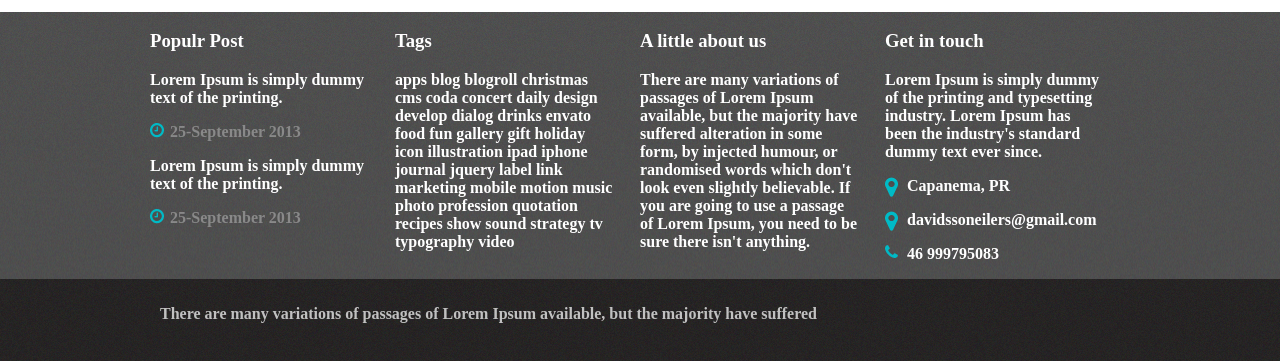
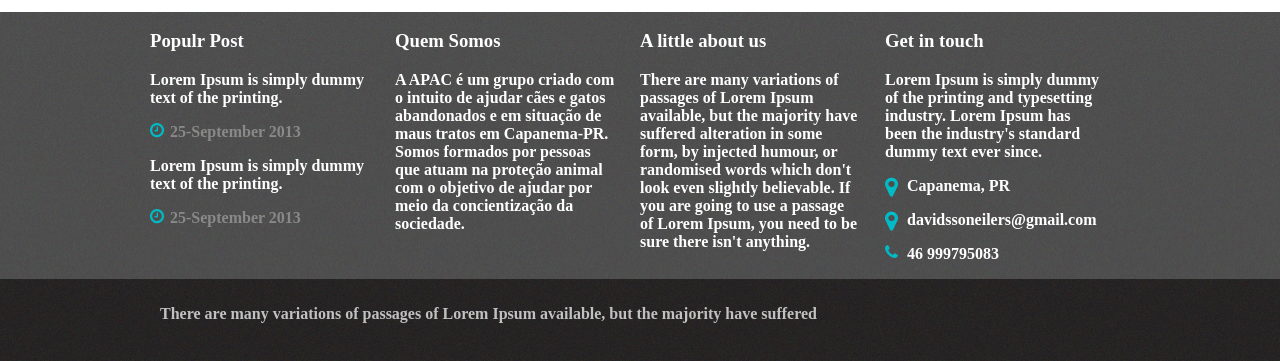
Before and after one commit to davidssoneilers/uningapiescIII, a plain HTML site: page index.html in a window 1280 px wide. Shown: the part 2079-2440 px from the top of the page. Drawn offline with Linux system fonts and the light colour scheme.

Commit message:
Update index.html
adicionando textos

```diff
--- a/index.html
+++ b/index.html
@@ -170,10 +170,12 @@
                             <p class="clock">25-September 2013<p>
                 </div>
                 <div class="col-4">
-                    <h3><b>Tags</b></h3>
-                    <p>apps blog blogroll christmas cms coda concert daily design develop dialog drinks envato food fun
-                        gallery gift holiday icon illustration ipad iphone journal jquery label link marketing mobile
-                        motion music photo profession quotation recipes show sound strategy tv typography video</p>
+                    <h3><b>Quem Somos</b></h3>
+                    <p>A APAC é um grupo criado com o intuito de ajudar cães e gatos abandonados e em situação de maus tratos em Capanema-PR.
+                        Somos formados por pessoas que atuam na proteção animal com o objetivo de ajudar por meio da
+                        concientização da sociedade.
+                        </p>
+
                 </div>
                 <div class="col-4">
                     <h3><b>A little about us</b></h3>
```
